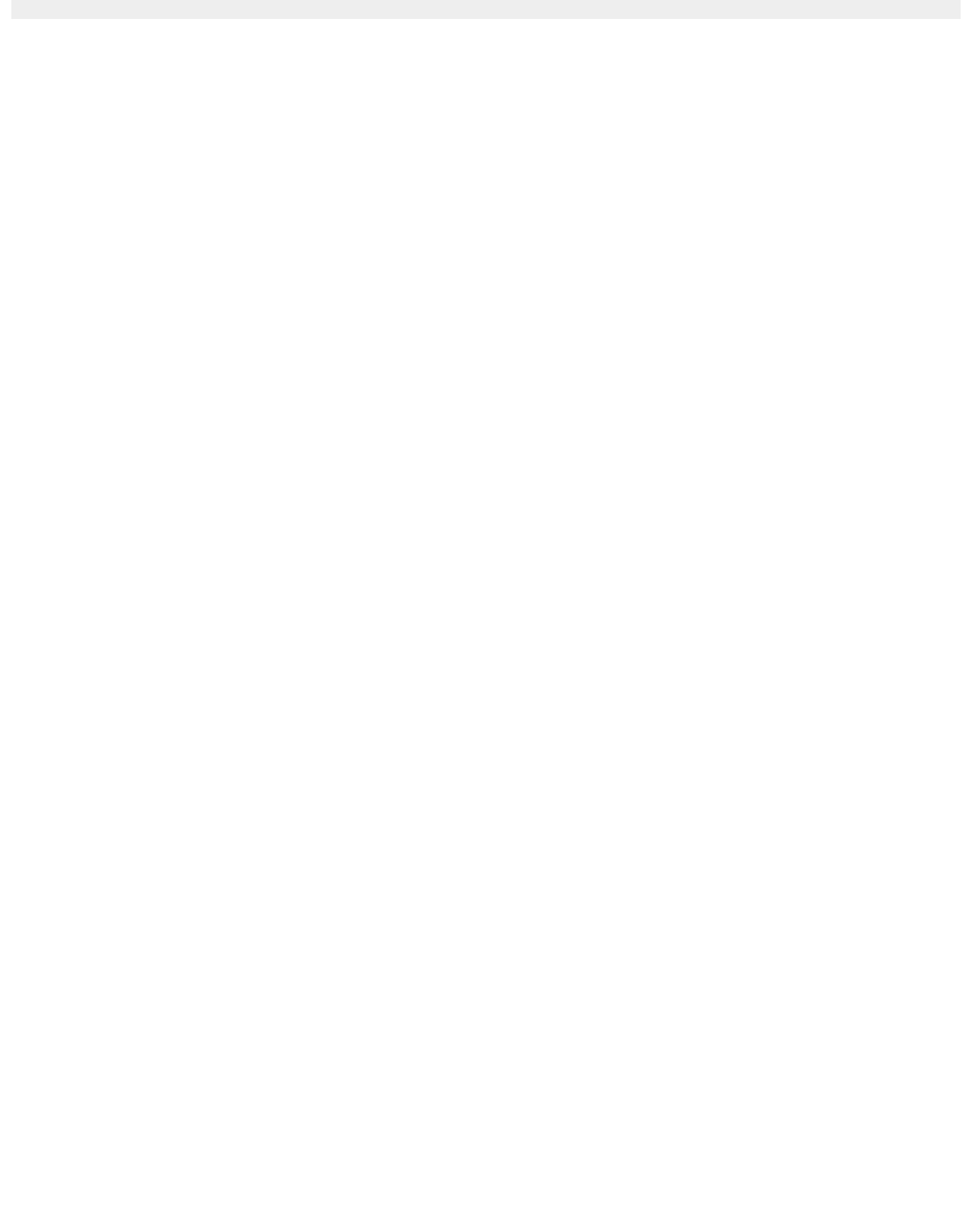
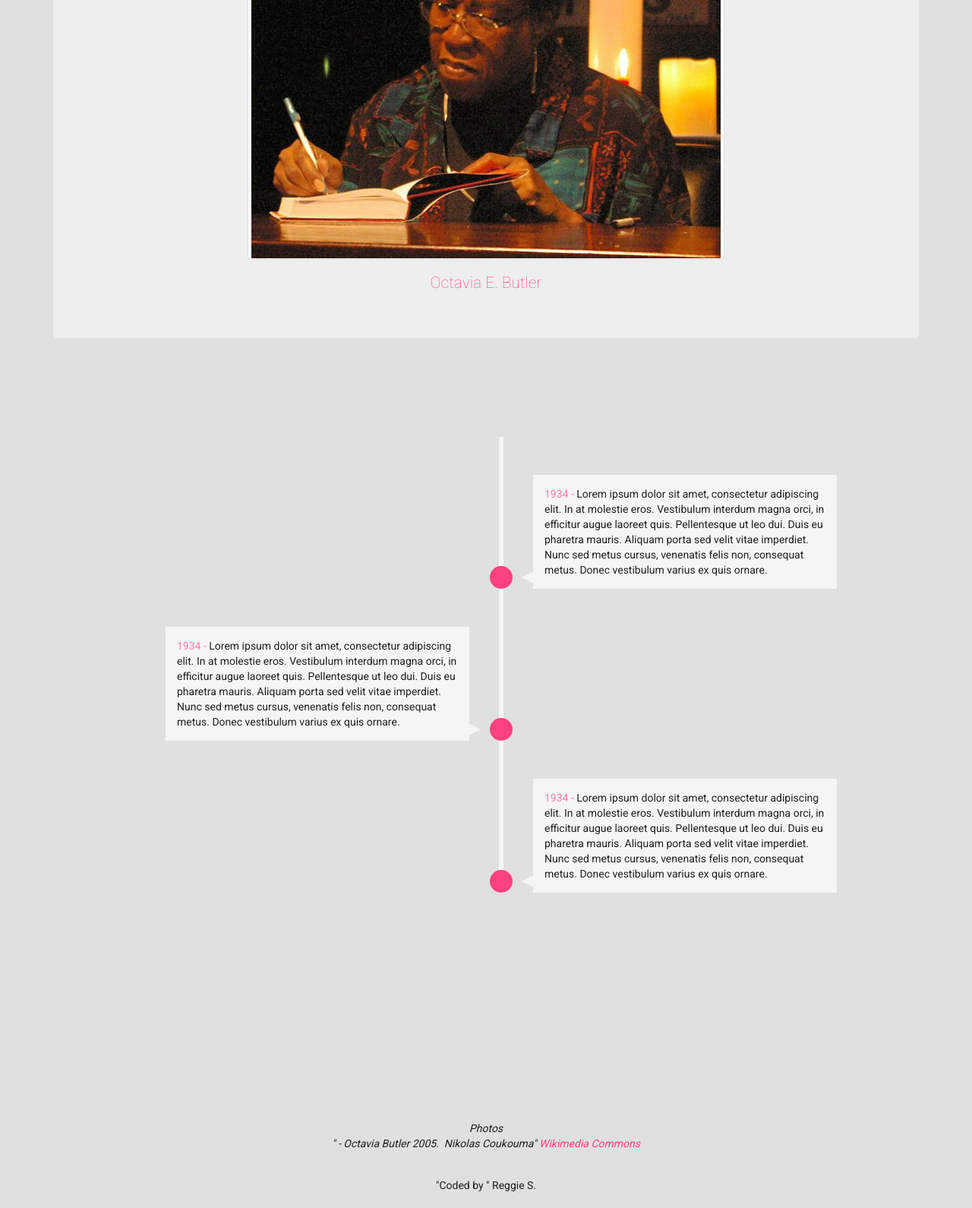
Before and after one commit to Reggie01/TributePage, a plain HTML site: page index.html in a window 1280 px wide. Shown: the part 325-1915 px from the top of the page at 76% size. Before the commit the page ends 800 px from the top, so only its background shows below. Drawn offline with nearby package versions, Linux system fonts and the light colour scheme.

Commit message:
Css, images, and js added
added functionality for timeline visibility on scroll. Css styling of timeline and web page color scheme. Images from wikimedia commons of Octavia Butler added to project.

```diff
--- a/index.html
+++ b/index.html
@@ -16,12 +16,57 @@
   <![endif]-->
   </head>
   <body>
-    <div class="jumbotron-container">
+    <div class="container">
       <div class="jumbotron">
-        <h1>Hello, world!</h1>
-        <p>...</p>
-        <p><a class="btn btn-primary btn-lg" href="#" role="button">Learn more</a></p>
+        <div class="row">
+          <h1>Octavia Butler</h1>
+          <div>
+            <div class="thumbnail">
+              <img title="Octavia Estelle Butler signing a copy of Fledgling" src="img/628px-Butler_signing.jpg" alt="Octavia Estelle Butler signing a copy of Fledgling">
+            </div>
+          </div>
+          <p><a class="" href="https://en.wikipedia.org/wiki/Octavia_E._Butler" target="_blank" >Octavia E. Butler</a></p>
+        </div>
       </div>
+
+    <section class="timeline">
+      <ul>
+        <li>
+          <div>
+            <time>1934 -</time>
+            Lorem ipsum dolor sit amet, consectetur adipiscing elit. In at molestie eros. Vestibulum interdum magna orci, in efficitur augue laoreet quis. Pellentesque ut leo dui. Duis eu pharetra mauris. Aliquam porta sed velit vitae imperdiet. Nunc sed metus cursus, venenatis felis non, consequat metus. Donec vestibulum varius ex quis ornare.
+          </div>
+        </li>
+        <!-- more list items here -->
+        <li>
+          <div>
+            <time>1934 - </time>
+            Lorem ipsum dolor sit amet, consectetur adipiscing elit. In at molestie eros. Vestibulum interdum magna orci, in efficitur augue laoreet quis. Pellentesque ut leo dui. Duis eu pharetra mauris. Aliquam porta sed velit vitae imperdiet. Nunc sed metus cursus, venenatis felis non, consequat metus. Donec vestibulum varius ex quis ornare.
+          </div>
+        </li>
+        <li>
+          <div>
+            <time>1934 -</time>
+            Lorem ipsum dolor sit amet, consectetur adipiscing elit. In at molestie eros. Vestibulum interdum magna orci, in efficitur augue laoreet quis. Pellentesque ut leo dui. Duis eu pharetra mauris. Aliquam porta sed velit vitae imperdiet. Nunc sed metus cursus, venenatis felis non, consequat metus. Donec vestibulum varius ex quis ornare.
+          </div>
+        </li>
+      </ul>
+    </section>
+    <section class="credit">
+      <div>
+        <em>Photos</em>
+      </div>
+      <em>
+        " -&nbsp;Octavia Butler 2005.&nbsp Nikolas Coukouma"
+        <a href="http://en.wikipedia.org/wiki/File:Butler_signing.jpg" target="_blank">Wikimedia Commons</a>
+      </em>
+    </section>
+
+    <footer>
+        "Coded by " Reggie S.
+    </footer>
+
     </div>
+    <script src="main.js"></script>
   </body>
 </html>
--- a/main.css
+++ b/main.css
@@ -4,11 +4,10 @@
     2. Typography
     3. Navbar
     4. Button
-    5. Home
-    6. About
-    7. Portfolio
-    8. Contact
-    9. Footer
+    5. Jumbotron
+    6. Thumbnail
+    7. Timeline
+    8. Media Queries
 
 */
 /* 1. Basic Document Styles
@@ -32,6 +31,10 @@ body {
   font-size: .875rem;
   line-height: 20px;
   line-height: 1.25rem;
+}
+
+body{
+ background-color: #e0e0e0;
 }
 
 h1 {
@@ -102,7 +105,7 @@ button {
 }
 
 nav {
-  background-color: #009688;
+  background-color: #3f51b5;
   color: #000;
   text-transform: uppercase;
 }
@@ -117,29 +120,23 @@ img {
   display: block;
 }
 
-section {
-  padding-top: 100px;
-  padding-bottom: 100px;
-  height: 1000px;
-}
-
 a {
-  color: #ff6e40;
+  color: #ff4081;
 }
 /* 2. Typography
 -------------------------------------------------*/
 
-.primary-color {  color: #009688;  }
+.primary-color {  color: #3F51B5;  }
 
-.primary-color100 {  color: #b2dfdb;  }
+.primary-color100 {  color: #C5CAE9;  }
 
-.primary-color700 {  color: #00796b;  }
+.primary-color700 {  color: #303F9F;  }
 
-.accent-color {  color: #ff6E40;  }
+.accent-color {  color: #ff4081;  }
 
-.accent-100 {  color: #ff9E80;  }
+.accent-100 {  color: #ff80AB;  }
 
-.accent-400 {  color: #ff3D00;  }
+.accent-400 {  color: #ff5057;  }
 
 .base-black {  color: #000;  }
 
@@ -184,18 +181,18 @@ a {
 
 /* 3. Navbar
 -------------------------------------------------*/
-.navbar-default .navbar-nav>li>a {  color: #ff6e40;  }
+.navbar-default .navbar-nav>li>a {  color: #ff4081;  }
 
 .navbar-default .navbar-nav>li>a:hover,
 .navbar-default .navbar-nav>li>a:focus {
-  border-bottom: 4px solid #ff3d00;
-  color: #ff3d00;
+  border-bottom: 4px solid #f50057;
+  color: #f50057;
 }
-.navbar-default .navbar-brand {  color: #ff6e40;  }
+.navbar-default .navbar-brand {  color: #ff4081;  }
 
 .navbar-default .navbar-brand:hover,
 .navbar-default .navbar-brand:focus {
-  color: #ff3d00;
+  color: #f50057;
 }
 
 /* 4. Button
@@ -207,7 +204,7 @@ a {
   margin: 8px;
   letter-spacing: 1px;
   text-transform: capitalize;
-  background-color: #ff6e40;
+  background-color: #ff4081;
   box-shadow: 0 2px 2px 0 rgba(0,0,0,.14), 0 3px 1px -2px rgba(0,0,0,.2), 0 1px 5px 0 rgba(0,0,0,.12);
   border: 0 none;
   border-radius: none;
@@ -222,7 +219,7 @@ a {
 
 .btn-primary {
   color: #ffffff;
-  background: #ff6e40;
+  background: #ff4081;
 }
 
 .btn-primary:hover,
@@ -230,12 +227,12 @@ a {
 .btn-primary:active,
 .btn-primary.active,
 .open > .dropdown-toggle.btn-primary {
-  background: #ff3d00;
+  background: #f50057;
 }
 
 .btn-primary:active,
 .btn-primary.active {
-  background: #ff6e40;
+  background: #ff4081;
   box-shadow: 0 4px 5px 0 rgba(0,0,0,.14), 0 1px 10px 0 rgba(0,0,0,.12), 0 2px 4px -1px rgba(0,0,0,.2);
 }
 
@@ -248,17 +245,152 @@ a {
 .open>.dropdown-toggle.btn-primary.focus,
 .open>.dropdown-toggle.btn-primary:focus,
 .open>.dropdown-toggle.btn-primary:hover {
-  background: #ff6e40;
+  background: #ff4081;
   box-shadow: 0 4px 5px 0 rgba(0,0,0,.14), 0 1px 10px 0 rgba(0,0,0,.12), 0 2px 4px -1px rgba(0,0,0,.2);
 }
 
-/* 5. Media Queries
+/* 5. Jumbotron
 -------------------------------*/
-.jumbotron-container {
-  padding: 45px 15px 15px;
+
+.jumbotron {
+  position: relative;
+  margin-top: 40px;
+  text-align: center;
 }
 
-/* 6. Media Queries
+/* 6. Thumbnail
+-------------------------------*/
+.thumbnail {
+  position: relative;
+  width: 628px;
+  height: 480px;
+  margin-left: auto;
+  margin-right: auto;
+}
+
+/* 7. Timeline
+-------------------------------*/
+.timeline {
+    padding-top: 100px;
+    padding-bottom: 100px;
+    height: 1000px;
+}
+
+/* Design from https://webdesign.tutsplus.com/tutorials/building-a-vertical-timeline-with-css-and-a-touch-of-javascript--cms-26528 */
+.timeline ul li {
+  list-style-type: none;
+  position: relative;
+  width: 6px;
+  margin: 0 auto;
+  padding-top: 50px;
+  background: #f5f5f5;
+}
+
+.timeline ul li::after {
+  content: '';
+  position: absolute;
+  left: 50%;
+  bottom: 0;
+  transform: translateX(-50%);
+  width: 30px;
+  height: 30px;
+  border-radius: 50%;
+  background: inherit;
+
+}
+
+.timeline ul li div {
+    position: relative;
+    bottom: 0;
+    width: 400px;
+    padding: 15px;
+    background: #f5f5f5;
+}
+
+.timeline ul li div::before {
+  content: '';
+  position: absolute;
+  bottom: 7px;
+  width: 0;
+  height: 0;
+  border-style:solid;
+}
+
+.timeline ul li:nth-child(odd) div {
+  left: 45px;
+}
+
+.timeline ul li:nth-child(odd) div::before {
+    left: -15px;
+    border-width: 8px 16px 8px 0;
+    border-color: transparent #f5f5f5 transparent transparent;
+
+}
+
+.timeline ul li:nth-child(even) div {
+    left: -439px;
+}
+
+.timeline ul li:nth-child(even) div::before {
+    right: -15px;
+    border-width: 8px 0 8px 16px;
+    border-color: transparent transparent transparent #f5f5f5;
+}
+
+.timeline ul li::after {
+  background: #f5f5f5;
+  transition: background .5s ease-in-out;
+}
+
+.timeline ul li.in-view::after {
+  background: #ff4081;
+}
+
+time {
+  color: #ff80ab;
+}
+
+.timeline ul li div {
+    visibility: hidden;
+    opacity: 0;
+    transition: all .5s ease-in-out;
+}
+
+.timeline ul li:nth-child( odd ) div {
+    transform: translateX( 200px );
+}
+
+.timeline ul li:nth-child(even) div {
+    transform: translate3d( -200px, 0, 0 );
+}
+
+.timeline ul li.in-view div {
+    transform: none;
+    visibility: visible;
+    opacity: 1;
+}
+
+/* end of css from web design */
+
+.clear{
+    clear:both;
+}
+
+.credit {
+    text-align: center;
+}
+
+footer {
+    position: relative;
+    bottom: 0;
+    padding: 20px;
+    margin-top: 15px;
+    text-align: center;
+}
+
+
+
+/* 8. Media Queries
 -------------------------------*/
 @media (max-width: 400px){
     h1 {
@@ -281,3 +413,43 @@ a {
       font-size: 2rem
     }
 }
+
+/* Design from https://webdesign.tutsplus.com/tutorials/building-a-vertical-timeline-with-css-and-a-touch-of-javascript--cms-26528 */
+@media screen and ( max-width: 990px ) {
+  .timeline ul li div {
+      width: 250px;
+  }
+
+  .timeline ul li:nth-child(even) div {
+      left: -289px; /* 250 + 45 - 6 */
+  }
+}
+
+@media screen and (max-width: 770px ) {
+
+    h1 {
+        font-size: 70px;
+    }
+
+    .timeline ul li {
+        margin-left: 20px;
+    }
+
+    .timeline ul li div {
+        width: calc( 100vw - 91px );
+        width: 200px;
+    }
+
+    .timeline ul li:nth-child(even) div {
+        left: 45px;
+    }
+
+    .timeline ul li:nth-child(even) div::before {
+        left: -15px;
+        border-width: 8px 16px 8px 0;
+        border-color: transparent #f5f5f5 transparent transparent;
+    }
+
+}
+
+/* end of design from webdesign */
--- /dev/null
+++ b/main.js
@@ -0,0 +1,22 @@
+function isElementInViewport( el ) {
+    var rect = el.getBoundingClientRect();
+    return (
+       rect.top > 0 &&
+       rect.left > 0 &&
+       rect.bottom <= ( window.innerHeight || document.documentElement.clientHeight ) &&
+       rect.right <= ( window.innerWidth || document.documentElement.clientWidth )
+    );
+}
+
+var items = document.querySelectorAll( ".timeline li" );
+
+function callBackFunc() {
+  for( var i = 0; i < items.length; i++ ) {
+    if( isElementInViewport( items[i] ) ) {
+      items[i].classList.add( "in-view" );
+    }
+  }
+}
+
+window.addEventListener( "load", callBackFunc );
+window.addEventListener( "scroll", callBackFunc );
```
Also changed, not shown: img/314px-Butler_signing.jpg (added), img/628px-Butler_signing.jpg (added).
